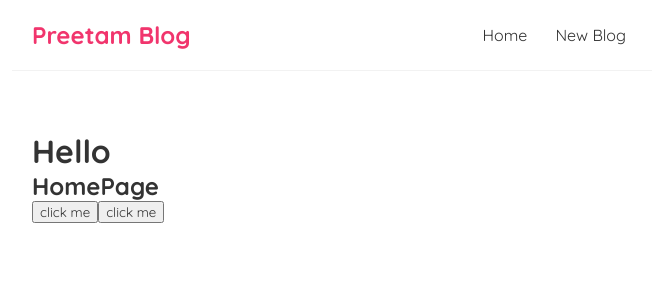
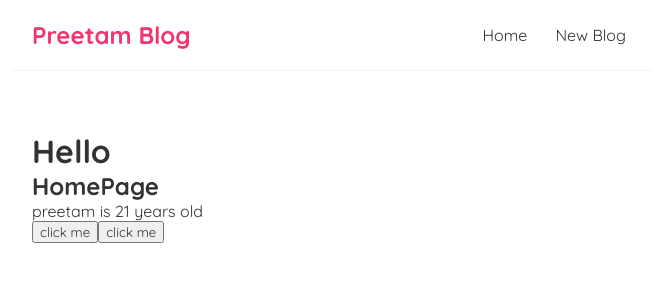
Before and after one commit to Leoravoe/React-tutorial, a React (Create React App) app: page / in a window 1280 px wide. Shown: the top 300 px of the page, without its empty margins (308-964 px from the left). Built offline with nearby package versions, Linux system fonts and the light colour scheme.

Commit message:
useState

```diff
--- a/src/Home.js
+++ b/src/Home.js
@@ -1,6 +1,12 @@
+import {useState} from 'react'
+
+
 const Home = () => {
+    const [name , setName] = useState('preetam')
+    const [age , setAge] = useState(21)
     const clicking = ()=>{
-        console.log("Hello i m preetam")
+        setName('Preetam Sarkar')
+        setAge(22)
     }
     const click = (name)=>{
         console.log("hello i m "+name + " again")
@@ -8,6 +14,7 @@
     return (
         <div className="home">
             <h2>HomePage</h2>
+            <p>{name} is {age} years old</p>
             <button onClick={clicking}>click me</button>
             <button onClick={()=>{
                 click("preetam")
```
